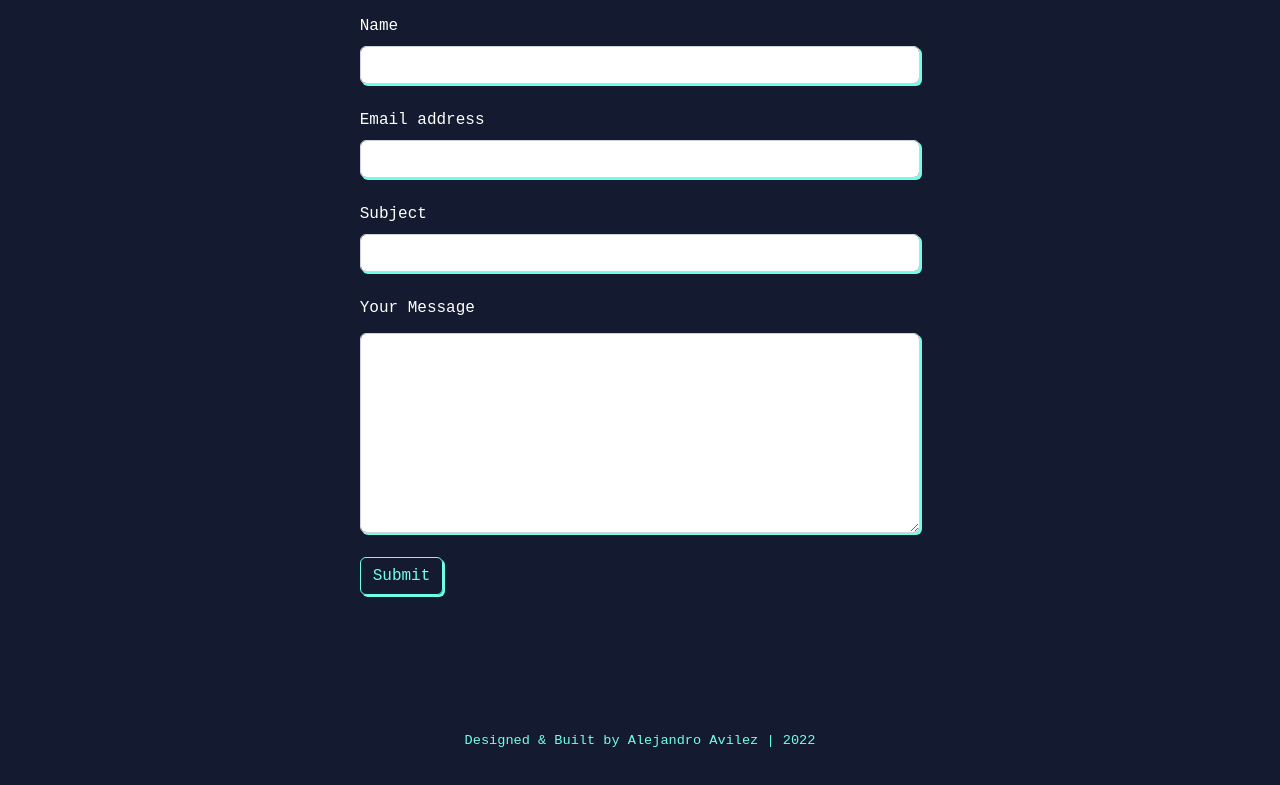
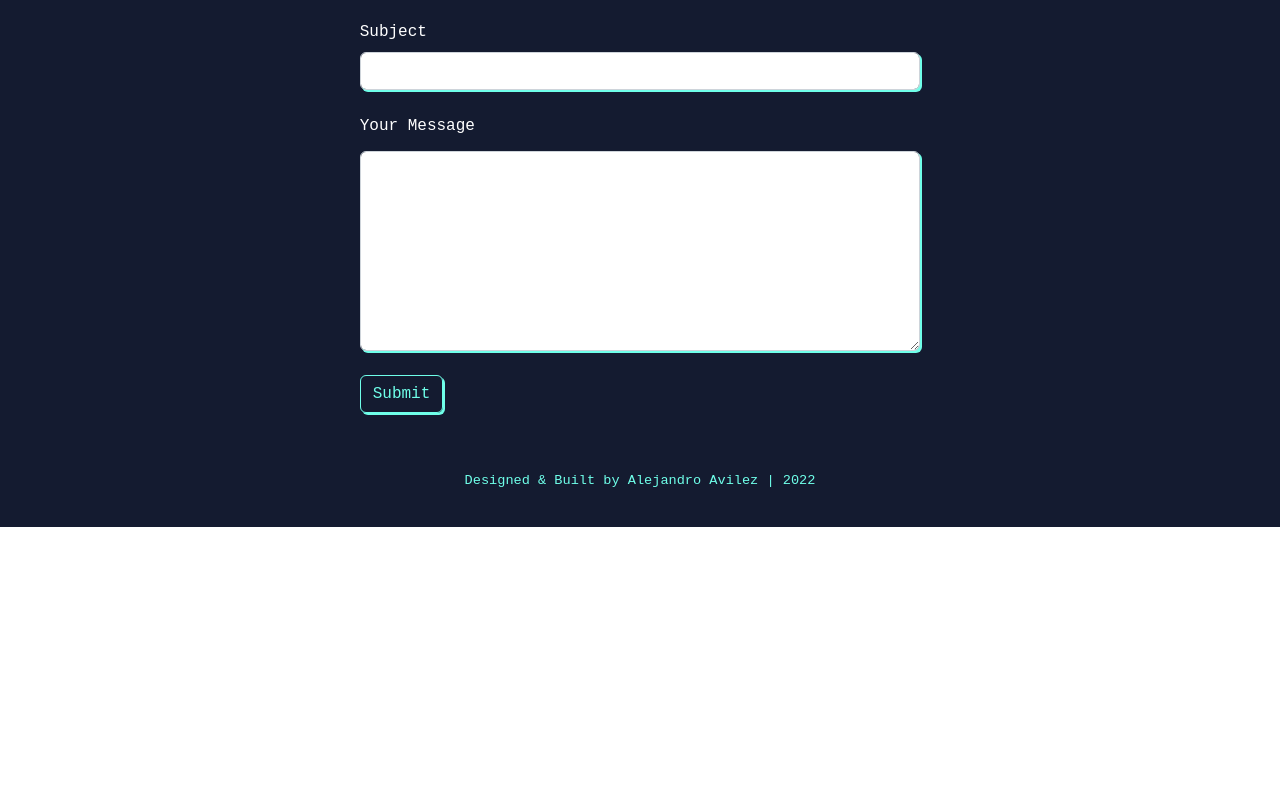
Before and after one commit to AlexAvilezB/Portfolio-2.1, an Angular app: page / in a window 1280 px wide. Shown: the part 3449-4234 px from the top of the page. After the commit the page ends 3976 px from the top, so only its background shows below. Built offline with nearby package versions, Linux system fonts and the light colour scheme; what ngx-typed-js would draw is missing.

Commit message:
Deleted 100vh
Sections space problem fixed

```diff
--- a/src/app/components/about/about.component.css
+++ b/src/app/components/about/about.component.css
@@ -4,7 +4,6 @@
   justify-content: center;
   align-items: center;
   font-family: "Fira Code", monospace;
-  height: 100vh;
   padding-bottom: 50px;
 }
 
--- a/src/app/components/contact/contact.component.css
+++ b/src/app/components/contact/contact.component.css
@@ -4,7 +4,6 @@
   justify-content: center;
   align-items: center;
   font-family: "Fira Code", monospace;
-  height: 100vh;
 }
 
 .container h1 {
--- a/src/app/components/footer/footer.component.css
+++ b/src/app/components/footer/footer.component.css
@@ -1,7 +1,7 @@
 .container {
   font-family: "Fira Code", monospace;
   text-decoration: none;
-  padding: 30% 0 10% 0;
+  padding: 10% 0 10% 0;
 }
 
 a {
--- a/src/app/components/projects/projects.component.css
+++ b/src/app/components/projects/projects.component.css
@@ -4,7 +4,6 @@
   justify-content: center;
   align-items: center;
   font-family: "Fira Code", monospace;
-  height: 100vh;
 }
 
 .container h1 {
```
